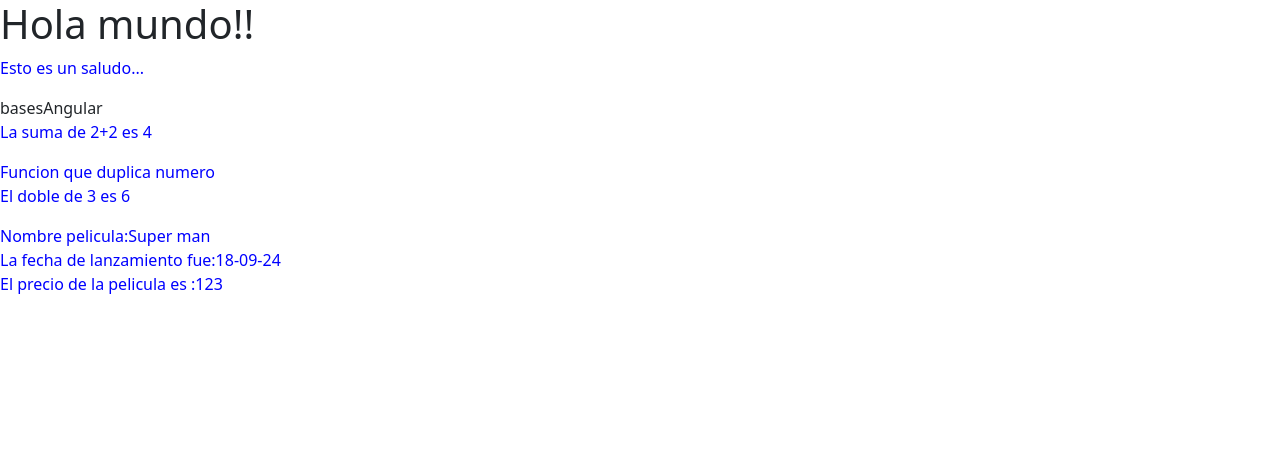
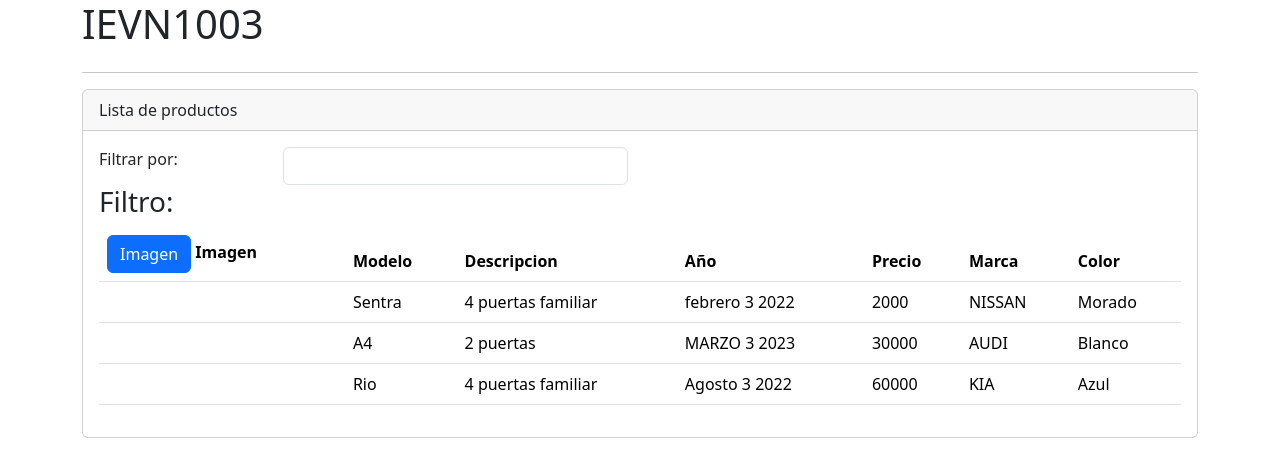
Before and after one commit to IEVN1003-19002468/basesAngular, an Angular app: page / in a window 1280 px wide. Shown: the top 476 px of the page. Built offline with nearby package versions, Linux system fonts and the light colour scheme.

Commit message:
17/09/2024 - Muestra imagenes

```diff
--- a/src/app/app.component.html
+++ b/src/app/app.component.html
@@ -1,4 +1,4 @@
-<h1>Hola mundo!!</h1>
+<!-- <h1>Hola mundo!!</h1>
 
 <p>Esto es un saludo...</p>
 
@@ -27,3 +27,19 @@
     El precio de la pelicula es :{{pelicula.precio}}
   </p>
 </div>
+
+<div>
+  <app-productlist></app-productlist>
+</div> -->
+<div class="container">
+<div class="row">
+
+
+  <h1>IEVN1003</h1>
+
+
+  <div>
+    <app-productlist></app-productlist>
+  </div>
+</div>
+</div>
--- a/src/app/app.module.ts
+++ b/src/app/app.module.ts
@@ -3,10 +3,12 @@ import { BrowserModule } from '@angular/platform-browser';
 
 import { AppRoutingModule } from './app-routing.module';
 import { AppComponent } from './app.component';
+import { ProductlistComponent } from './product/productlist/productlist.component';
 
 @NgModule({
   declarations: [
-    AppComponent
+    AppComponent,
+    ProductlistComponent
   ],
   imports: [
     BrowserModule,
--- /dev/null
+++ b/src/app/product/productlist/productlist.component.html
@@ -0,0 +1,51 @@
+<hr>
+
+
+<div class="card">
+    <div class="card-header">
+        Lista de productos
+    </div>
+    <div class="card-body">
+        <div class="row">
+            <div class="col-md-2">
+                Filtrar por:
+            </div>
+            <div class="col-md-4">
+                <input type="text" name="filter" id="" class="form-control" >
+            </div>
+        </div>
+        <div class="row">
+            <div class="col-md-6">
+                <h3>Filtro:</h3>
+            </div>
+        </div>
+        <div class="table-responsive">
+            <table class="table" *ngIf="productos.length">
+                <thead>
+                    <tr>
+                        <th><button (click)="showImage()" type="button" class="btn btn-primary">Imagen</button>
+                            Imagen</th>
+                        <th>Modelo</th>
+                        <th>Descripcion</th>
+                        <th>Año</th>
+                        <th>Precio</th>
+                        <th>Marca</th>
+                        <th>Color</th>
+                    </tr>
+                </thead>
+                <tbody >
+                    <tr *ngFor="let producto of productos">
+
+                        <td><img *ngIf="muestraImg" [src]="producto.imagenURL" alt=""  [title]="producto.Modelo" [style.width.px]="imageWidth" [style.margin.px]="imageMargi"></td>
+                        <td>{{producto.Modelo}}</td>
+                        <td>{{producto.Descripcion}}</td>
+                        <td>{{producto.year}}</td>
+                        <td>{{producto.precio}}</td>
+                        <td>{{producto.marca}}</td>
+                        <td>{{producto.Color}}</td>
+                    </tr>
+                </tbody>
+            </table>
+        </div>
+    </div>
+</div>
--- /dev/null
+++ b/src/app/product/productlist/productlist.component.ts
@@ -0,0 +1,50 @@
+import { Component } from '@angular/core';
+
+@Component({
+  selector: 'app-productlist',
+  templateUrl: './productlist.component.html',
+  styleUrl: './productlist.component.css'
+})
+export class ProductlistComponent {
+title='Saludos';
+imageWidth:number=100;
+imageMargi:number=2;
+muestraImg:boolean=false;
+listFilter:string='';
+showImage():void{
+  this.muestraImg=!this.muestraImg;
+}
+productos:any[]=[
+  {
+    "productoId":1,
+    "Modelo":'Sentra',
+    "Descripcion":"4 puertas familiar",
+    "year":"febrero 3 2022",
+    "precio": 2000,
+    "marca":"NISSAN",
+    "Color":"Morado",
+    "imagenURL":"https://i.ytimg.com/vi/xOHLYb16KIs/maxresdefault.jpg"
+  },
+  {
+    "productoId":2,
+    "Modelo":'A4',
+    "Descripcion":"2 puertas",
+    "year":"MARZO 3 2023",
+    "precio": 30000,
+    "marca":"AUDI",
+    "Color":"Blanco",
+    "imagenURL":"https://images.prd.kavak.io/eyJidWNrZXQiOiJrYXZhay1pbWFnZXMiLCJrZXkiOiJpbWFnZXMvMzE1Njc5L0VYVEVSSU9SLWZyb250U2lkZVBpbG90TmVhci0xNzE3NTM5MDkxNzUxLmpwZWciLCJlZGl0cyI6eyJyZXNpemUiOnsid2lkdGgiOjU0MCwiaGVpZ2h0IjozMTB9fX0="
+  },
+  {
+    "productoId":3,
+    "Modelo":'Rio',
+    "Descripcion":"4 puertas familiar",
+    "year":"Agosto 3 2022",
+    "precio": 60000,
+    "marca":"KIA",
+    "Color":"Azul",
+    "imagenURL":"https://encrypted-tbn0.gstatic.com/images?q=tbn:ANd9GcQSIdcnRHtatneXdKeMFfGU65i0ZqDoZgpTnQ&s"
+  },
+]
+
+}
```
Also changed, not shown: src/app/product/productlist/productlist.component.css (added).
